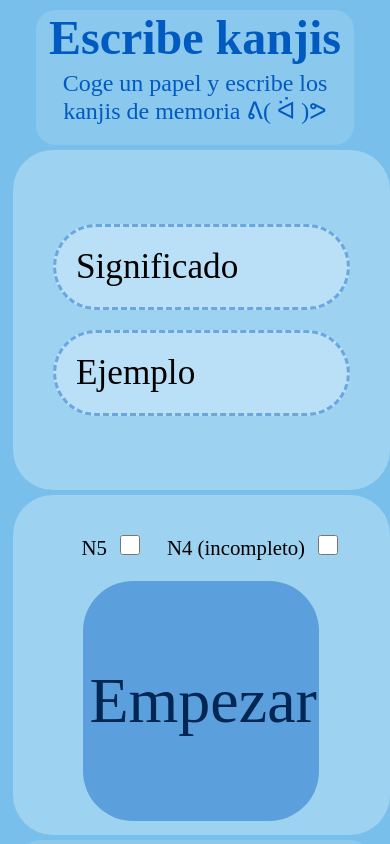
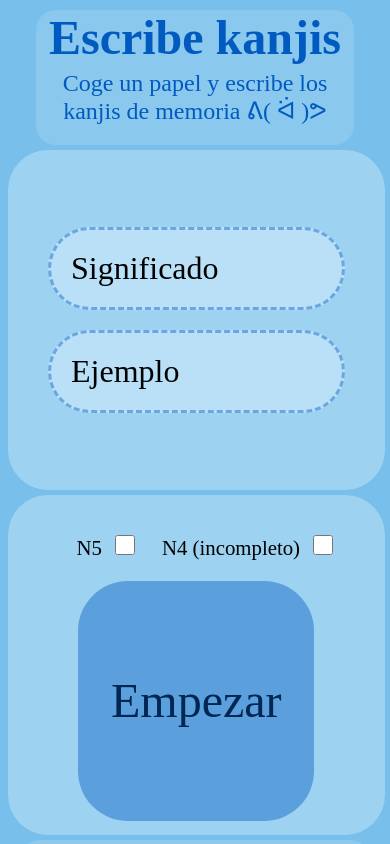
Before and after one commit to CeciDibujera/Escribe-kanjis, a plain HTML site: page index.html in a window 390 px wide. Shown: the top 844 px of the page. Drawn offline with Linux system fonts and the light colour scheme; a web font is replaced by a local one.

Commit message:
estilos.css actualizado
Ahora para móviles de verdad de la buena

```diff
--- a/estilos.css
+++ b/estilos.css
@@ -118,16 +118,21 @@ input[type="checkbox"] {
         display: block;
         width: 90%;
         height: 300px;
+        margin: 5px auto;
     }
 
     .palabra{
         padding: 20px;
-        font-size: 220%;
+        font-size: 200%;
         text-align: left;
     }
 
     .kanji{
         font-size: 1050%;
+    }
+
+    .empezar{
+        font-size: 300%;
     }
 }
 
```
